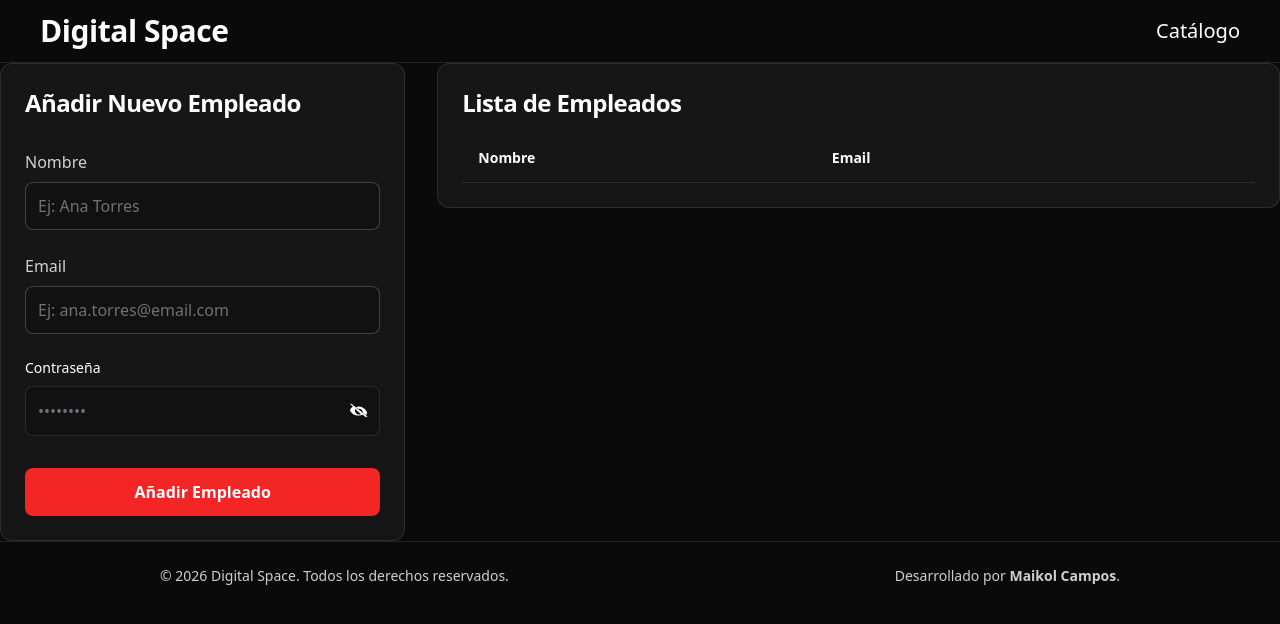
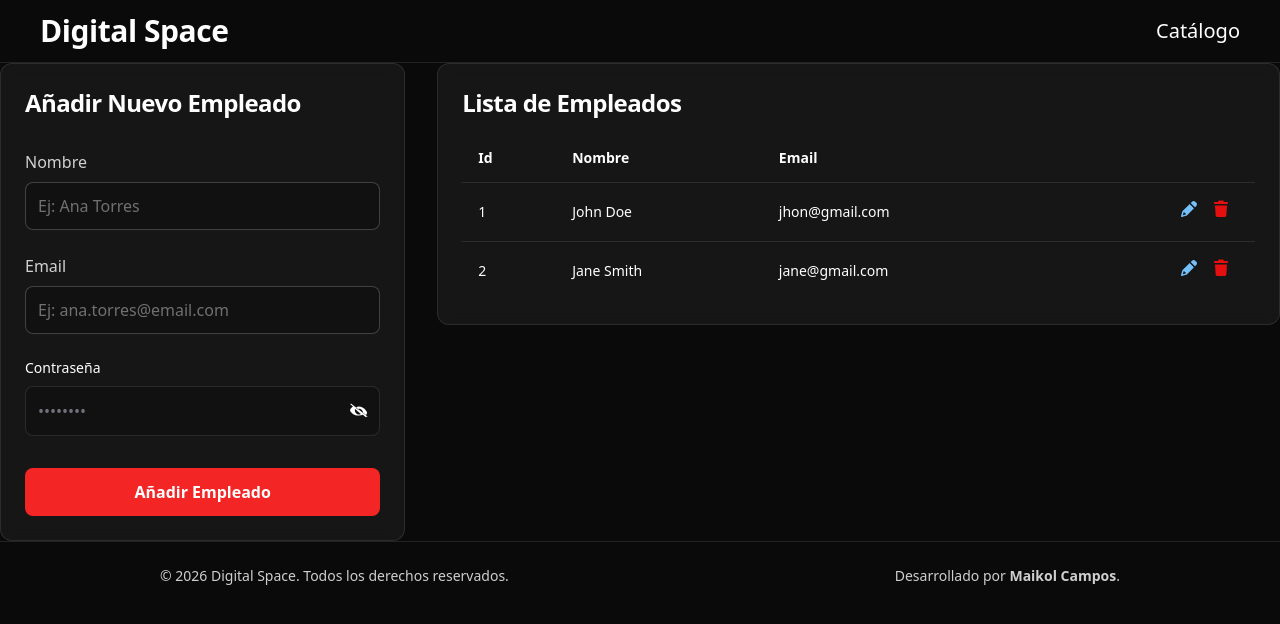
Before and after one commit to Mai-Campos/Virtual-Space-Web-Project, a React app in the folder frontend/: page /employees-management in a window 1280 px wide. Shown: the top 624 px of the page. Built offline with nearby package versions, Linux system fonts and the light colour scheme; the HTML template or start-up script is replaced by a standard one.

Commit message:
test: Mocks de datos empleados

```diff
--- /dev/null
+++ b/frontend/src/data/employees.ts
@@ -0,0 +1,16 @@
+export const employees = [
+  {
+    id: 1,
+    name: "John Doe",
+    email: "jhon@gmail.com",
+    password: "password123",
+    roles: ["Employee", "User"],
+  },
+  {
+    id: 2,
+    name: "Jane Smith",
+    email: "jane@gmail.com",
+    password: "jane1234",
+    roles: ["Employee"],
+  },
+];
--- a/frontend/src/pages/management/EmployeesManagement.tsx
+++ b/frontend/src/pages/management/EmployeesManagement.tsx
@@ -1,4 +1,5 @@
 import { useState } from "react";
+import { employees } from "../../data/employees";
 
 function EmployeesManagement() {
   const [showPassword, setShowPassword] = useState(false);
@@ -118,6 +119,12 @@ function EmployeesManagement() {
                     className="px-4 py-3.5 text-sm font-semibold text-white"
                     scope="col"
                   >
+                    Id
+                  </th>
+                  <th
+                    className="px-4 py-3.5 text-sm font-semibold text-white"
+                    scope="col"
+                  >
                     Nombre
                   </th>
                   <th
@@ -131,7 +138,62 @@ function EmployeesManagement() {
                   </th>
                 </tr>
               </thead>
-              <tbody className="divide-y divide-white/10"></tbody>
+              <tbody className="divide-y divide-white/10">
+                {employees.map((employee) => (
+                  <tr key={employee.id}>
+                    <td className="p-4 text-sm text-white font-medium">
+                      {employee.id}
+                    </td>
+                    <td className="p-4 text-sm text-white font-medium">
+                      {employee.name}
+                    </td>
+                    <td className="p-4 text-sm text-white font-medium">
+                      {employee.email}
+                    </td>
+                    <td className="px-6 py-4 text-right">
+                      <div className="inline-flex items-center gap-3">
+                        {/*  EDITAR */}
+                        <button
+                          title="Editar"
+                          className="text-blue-400 hover:text-blue-300 transition-colors cursor-pointer"
+                          onClick={() => console.log("Editar", employee.id)}
+                        >
+                          <svg
+                            xmlns="http://www.w3.org/2000/svg"
+                            height="20"
+                            width="20"
+                            viewBox="0 0 640 640"
+                          >
+                            <path
+                              fill="#74C0FC"
+                              d="M100.4 417.2C104.5 402.6 112.2 389.3 123 378.5L304.2 197.3L338.1 163.4C354.7 180 389.4 214.7 442.1 267.4L476 301.3L442.1 335.2L260.9 516.4C250.2 527.1 236.8 534.9 222.2 539L94.4 574.6C86.1 576.9 77.1 574.6 71 568.4C64.9 562.2 62.6 553.3 64.9 545L100.4 417.2zM156 413.5C151.6 418.2 148.4 423.9 146.7 430.1L122.6 517L209.5 492.9C215.9 491.1 221.7 487.8 226.5 483.2L155.9 413.5zM510 267.4C493.4 250.8 458.7 216.1 406 163.4L372 129.5C398.5 103 413.4 88.1 416.9 84.6C430.4 71 448.8 63.4 468 63.4C487.2 63.4 505.6 71 519.1 84.6L554.8 120.3C568.4 133.9 576 152.3 576 171.4C576 190.5 568.4 209 554.8 222.5C551.3 226 536.4 240.9 509.9 267.4z"
+                            />
+                          </svg>
+                        </button>
+
+                        {/* 🗑ELIMINAR */}
+                        <button
+                          title="Eliminar"
+                          className="text-red-400 hover:text-red-300 transition-colors cursor-pointer"
+                          onClick={() => console.log("Eliminar", employee.id)}
+                        >
+                          <svg
+                            xmlns="http://www.w3.org/2000/svg"
+                            height="20"
+                            width="20"
+                            viewBox="0 0 640 640"
+                          >
+                            <path
+                              fill="#e60f0f"
+                              d="M232.7 69.9L224 96L128 96C110.3 96 96 110.3 96 128C96 145.7 110.3 160 128 160L512 160C529.7 160 544 145.7 544 128C544 110.3 529.7 96 512 96L416 96L407.3 69.9C402.9 56.8 390.7 48 376.9 48L263.1 48C249.3 48 237.1 56.8 232.7 69.9zM512 208L128 208L149.1 531.1C150.7 556.4 171.7 576 197 576L443 576C468.3 576 489.3 556.4 490.9 531.1L512 208z"
+                            />
+                          </svg>
+                        </button>
+                      </div>
+                    </td>
+                  </tr>
+                ))}
+              </tbody>
             </table>
           </div>
         </div>
```
